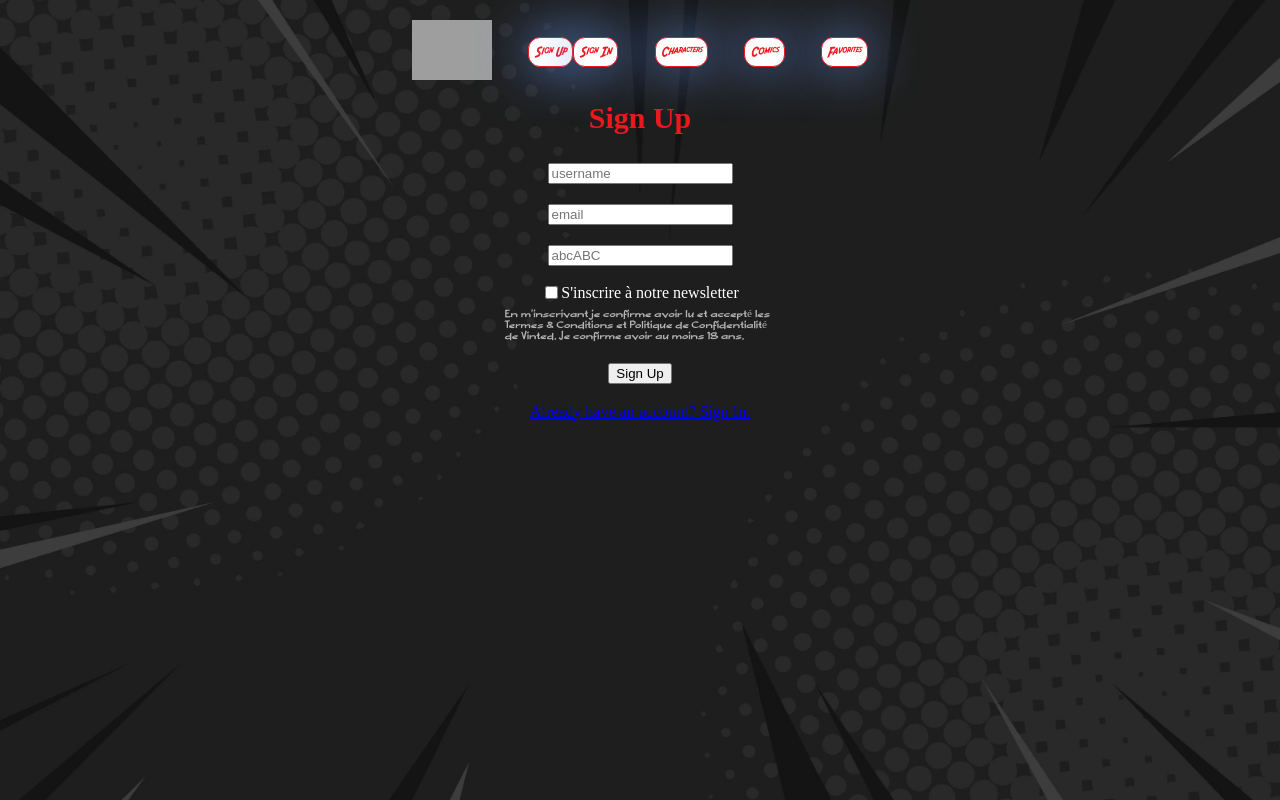
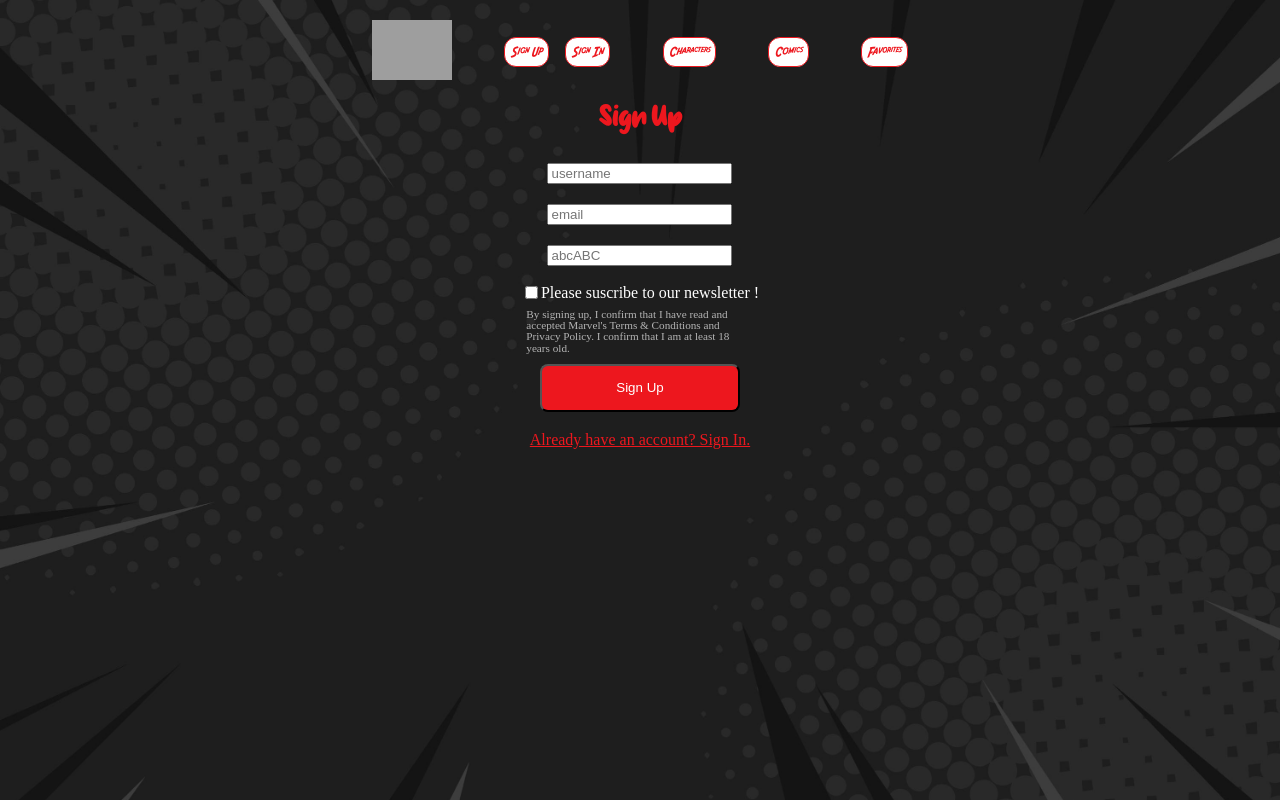
Before and after one commit to linhnguyenthuy/Marvel-front-end, a React (Vite) app: page /signup in a window 1280 px wide. Built offline with nearby package versions, Linux system fonts and the light colour scheme; grey boxes are pictures that could not be loaded.

Commit message:
correction css et honePage

```diff
--- a/src/App.css
+++ b/src/App.css
@@ -14,6 +14,11 @@
   src: local("indiana_jonas"),
     url(./font/indiana_jonas/Indiana-Jonas-48ip.otf) format("truetype");
 }
+@font-face {
+  font-family: "Stickysans";
+  src: local("Stickysans"), url(./font/Stickysans.otf) format("truetype");
+}
+
 body {
   background-image: url("./img/4826101.jpg");
   background-repeat: no-repeat;
@@ -23,18 +28,24 @@ body {
   text-align: center;
   margin-bottom: 4vh;
 }
+h1 {
+  font-family: "Stickysans", serif;
+  font-size: 30px;
+}
 h2 {
   font-family: "badaboom", serif;
   text-align: center;
+  margin-left: 2vh;
 }
 
 p {
   font-family: "a_ablasco", serif;
+  margin-left: 2vh;
 }
 
 button {
   font-family: "indiana_jonas", serif;
-  box-shadow: 0em 0 4em cornflowerblue;
+  margin-left: 2vh;
 }
 .boxcomic {
   padding: 5vh 20vh 10vh 20vh;
--- a/src/pages/CharactersPage.jsx
+++ b/src/pages/CharactersPage.jsx
@@ -23,6 +23,8 @@ const CharactersPage = () => {
 
   const handleSubmit = (event) => {
     event.preventDefault();
+    setError(false);
+    searchTerm("");
     if (searchTerm) {
       const filteredCharacters = originalCharacters.filter((character) =>
         character.name.toLowerCase().includes(searchTerm.toLowerCase())
@@ -46,14 +48,16 @@ const CharactersPage = () => {
         const response = await axios.get(
           `https://site--marvel-back-end--gt2tv4r7fx4n.code.run/characters`
         );
-        console.log("--->", response.data);
-        console.log("->", response.data.results);
-        setCharacters((prevCharacters) => [
-          ...prevCharacters,
-          ...response.data.results,
-        ]);
+        // console.log("--->", response.data);
+        // console.log("->", response.data.results);
+        setCharacters(response.data.results);
+        setOriginalCharacters(response.data.results);
       } catch (error) {
-        console.error(error);
+        if (error.isAxiosError && !error.response) {
+          console.error("Network error: ", error);
+        } else {
+          console.error("Error fetching comic: ", error);
+        }
       }
     };
 
@@ -64,7 +68,9 @@ const CharactersPage = () => {
     setCharacters([]);
     setCurrentPage((prevPage) => prevPage + 1);
   };
-
+  if (!characters) {
+    return <div>Loading...</div>;
+  }
   return (
     <div>
       <form
@@ -104,7 +110,7 @@ const CharactersPage = () => {
       )}
       <div
         style={{
-          margin: "10vh 30vh",
+          margin: `10vh 20vh`,
           display: `flex`,
           flexWrap: `wrap`,
           gap: `3vh`,
@@ -134,9 +140,8 @@ const CharactersPage = () => {
                   height: `30vh`,
                   objectFit: `cover`,
                   objectPosition: `left`,
-                  borderTopLeftRadius: `2vh`,
-                  borderBottomLeftRadius: `2vh`,
-                  boxShadow: `0 0 10px #32a1ce, 0 0 10px #32a1ce`,
+                  borderRadius: `2vh`,
+                  boxShadow: `0 0 10px #ed171e, 0 0 10px #ed171e`,
                   marginLeft: `2vh`,
                   marginBottom: `2vh`,
                 }}
--- a/src/pages/ComicsPage.jsx
+++ b/src/pages/ComicsPage.jsx
@@ -23,6 +23,7 @@ const ComicsPage = () => {
 
   const handleSubmit = (event) => {
     event.preventDefault();
+    setError(false);
     if (searchTerm) {
       const filteredComics = originalComic.filter((comic) =>
         comic.title.toLowerCase().includes(searchTerm.toLowerCase())
@@ -45,7 +46,7 @@ const ComicsPage = () => {
       const response = await axios.get(
         `https://site--marvel-back-end--gt2tv4r7fx4n.code.run/comics?page=${currentPage}`
       );
-      console.log("->", response.data);
+      // console.log("->", response.data);
       setComic(response.data.results);
       setOriginalComic(response.data.results);
     } catch (error) {
@@ -69,11 +70,6 @@ const ComicsPage = () => {
   if (!comic) {
     return <div>Loading...</div>;
   }
-
-  const imageUrl =
-    comic && comic.thumbnail
-      ? `${comic.thumbnail.path}/standard_xlarge.${comic.thumbnail.extension}`
-      : "";
 
   return (
     <div>
@@ -131,8 +127,8 @@ const ComicsPage = () => {
                 <h2
                   style={{
                     width: `30vh`,
-                    marginTop: `5vh`,
-                    marginBottom: `3vh`,
+                    marginTop: `3vh`,
+                    marginBottom: `2vh`,
                     color: `white`,
                   }}
                 >
@@ -151,10 +147,9 @@ const ComicsPage = () => {
                     width: `25vh`,
                     height: `30vh`,
                     objectFit: `cover`,
-                    objectPosition: `center`,
-                    borderTopLeftRadius: `2vh`,
-                    borderBottomLeftRadius: `2vh`,
-                    boxShadow: `0 0 10px #32a1ce, 0 0 10px #32a1ce`,
+                    objectPosition: `left`,
+                    borderRadius: `2vh`,
+                    boxShadow: `0 0 10px #ed171e, 0 0 10px #ed171e`,
                     marginLeft: `2vh`,
                     marginBottom: `2vh`,
                   }}
--- a/src/pages/FavoritesPage.jsx
+++ b/src/pages/FavoritesPage.jsx
@@ -2,7 +2,7 @@ import React, { useEffect, useState } from "react";
 import Cookies from "js-cookie";
 import { Link } from "react-router-dom";
 
-const FavoritesPage = () => {
+const FavoritesPage = (token) => {
   const [favorites, setFavorites] = useState({ characters: [], comics: [] });
 
   useEffect(() => {
@@ -21,8 +21,29 @@ const FavoritesPage = () => {
   }, []);
   // console.log("--->", `comics_${comic._id}`);
 
+  if (!token) {
+    return (
+      <div>
+        <Link
+          to="/login"
+          style={{
+            marginTop: `10px`,
+            display: `flex`,
+            justifyContent: `center`,
+            color: `#ed171e`,
+          }}
+        >
+          You need to Sign In
+        </Link>
+      </div>
+    );
+  }
   if (favorites.characters.length === 0 && favorites.comics.length === 0) {
-    return <div style={{ color: `white` }}>No favorites yet</div>;
+    return (
+      <div style={{ color: `white`, textAlign: `center`, marginTop: `20px` }}>
+        No favorites yet
+      </div>
+    );
   }
 
   return (
@@ -63,7 +84,7 @@ const FavoritesPage = () => {
               objectFit: `cover`,
               objectPosition: `center`,
               borderRadius: `2vh`,
-              boxShadow: `0 0 10px #32a1ce, 0 0 10px #32a1ce`,
+              boxShadow: `0 0 10px #ed171e, 0 0 10px #ed171e`,
               marginLeft: `2vh`,
               marginBottom: `2vh`,
             }}
@@ -125,7 +146,7 @@ const FavoritesPage = () => {
               objectFit: `cover`,
               objectPosition: `center`,
               borderRadius: `2vh`,
-              boxShadow: `0 0 10px #32a1ce, 0 0 10px #32a1ce`,
+              boxShadow: `0 0 10px #ed171e, 0 0 10px #ed171e`,
               marginLeft: `2vh`,
               marginBottom: `2vh`,
             }}
--- a/src/pages/Home.jsx
+++ b/src/pages/Home.jsx
@@ -10,30 +10,23 @@ function Home() {
           color: `#ed171e`,
           display: `flex`,
           marginTop: `3vh`,
-
-          fontFamily: "Kdam Thmor Pro, sans-serif",
-          fontSize: `3vh`,
-          //   position: "absolute",
-          //   top: "30%",
-          //   left: "50%",
-          //   transform: "translate(-50%, -50%)",
-          //   zIndex: 1,
         }}
       >
-        Choose the Characters or Comics
+        Please choose the Characters or Comics
       </h1>
       <img
         src="https://media.tenor.com/173j3PxEIp8AAAAC/marvel-intro.gif"
         alt=""
         style={{
-          width: `100%`,
+          width: `80%`,
           height: `80vh`,
           objectFit: `cover`,
           objectPosition: `center`,
           marginTop: `5vh`,
-          opacity: `70%`,
-          position: "relative",
-          zIndex: 0,
+          opacity: `80%`,
+          borderRadius: `2vh`,
+          marginBottom: `5vh`,
+          boxShadow: `0em 0 4em cornflowerblue`,
         }}
       />
     </div>
--- a/src/pages/Login.jsx
+++ b/src/pages/Login.jsx
@@ -57,7 +57,7 @@ const Login = ({ handleToken }) => {
           fontWeight: `bold`,
         }}
       >
-        Se Connecter
+        Sign In
       </h1>
       <div>
         <form
@@ -95,7 +95,7 @@ const Login = ({ handleToken }) => {
           />
           <input
             type="submit"
-            value="Se Connecter"
+            value="Sign In"
             style={{
               marginTop: `10px`,
               marginBottom: `10px`,
--- a/src/pages/Signup.jsx
+++ b/src/pages/Signup.jsx
@@ -120,20 +120,26 @@ const Signup = ({ handleToken }) => {
               }}
             />
             <label style={{ color: `white` }}>
-              S'inscrire à notre newsletter
+              Please suscribe to our newsletter !
             </label>
           </div>
-          <p style={{ width: `35%`, color: `#b4b4b4`, fontSize: `70%` }}>
-            En m'inscrivant je confirme avoir lu et accepté les Termes &
-            Conditions et Politique de Confidentialité de Vinted. Je confirme
-            avoir au moins 18 ans.
-          </p>
+          <p1 style={{ width: `35%`, color: `#b4b4b4`, fontSize: `70%` }}>
+            By signing up, I confirm that I have read and accepted Marvel's
+            Terms & Conditions and Privacy Policy. I confirm that I am at least
+            18 years old.
+          </p1>
           <input
             type="submit"
             value={"Sign Up"}
             style={{
-              marginTop: `20px`,
+              marginTop: `10px`,
               marginBottom: `10px`,
+              color: `white`,
+              backgroundColor: `#ed171e`,
+              width: `25vh`,
+              height: `6vh`,
+              justifyContent: `center`,
+              borderRadius: `1vh`,
             }}
           />
         </form>
@@ -156,6 +162,7 @@ const Signup = ({ handleToken }) => {
             marginTop: `10px`,
             display: `flex`,
             justifyContent: `center`,
+            color: `#ed171e`,
           }}
         >
           Already have an account? Sign In.
```
Also changed, not shown: src/font/Stickysans.otf (added), 1 other file (tests, documents, lock files or other folders).
